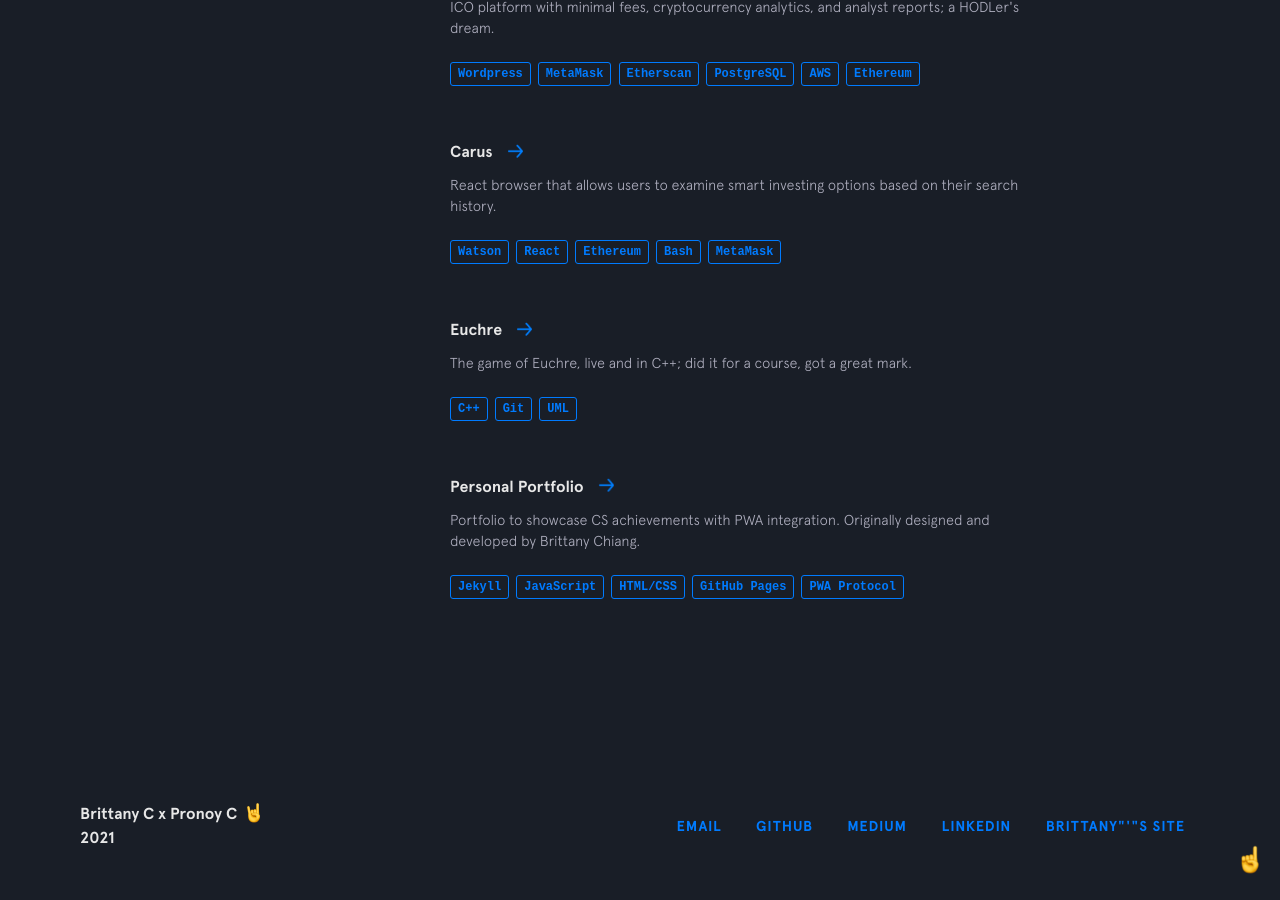
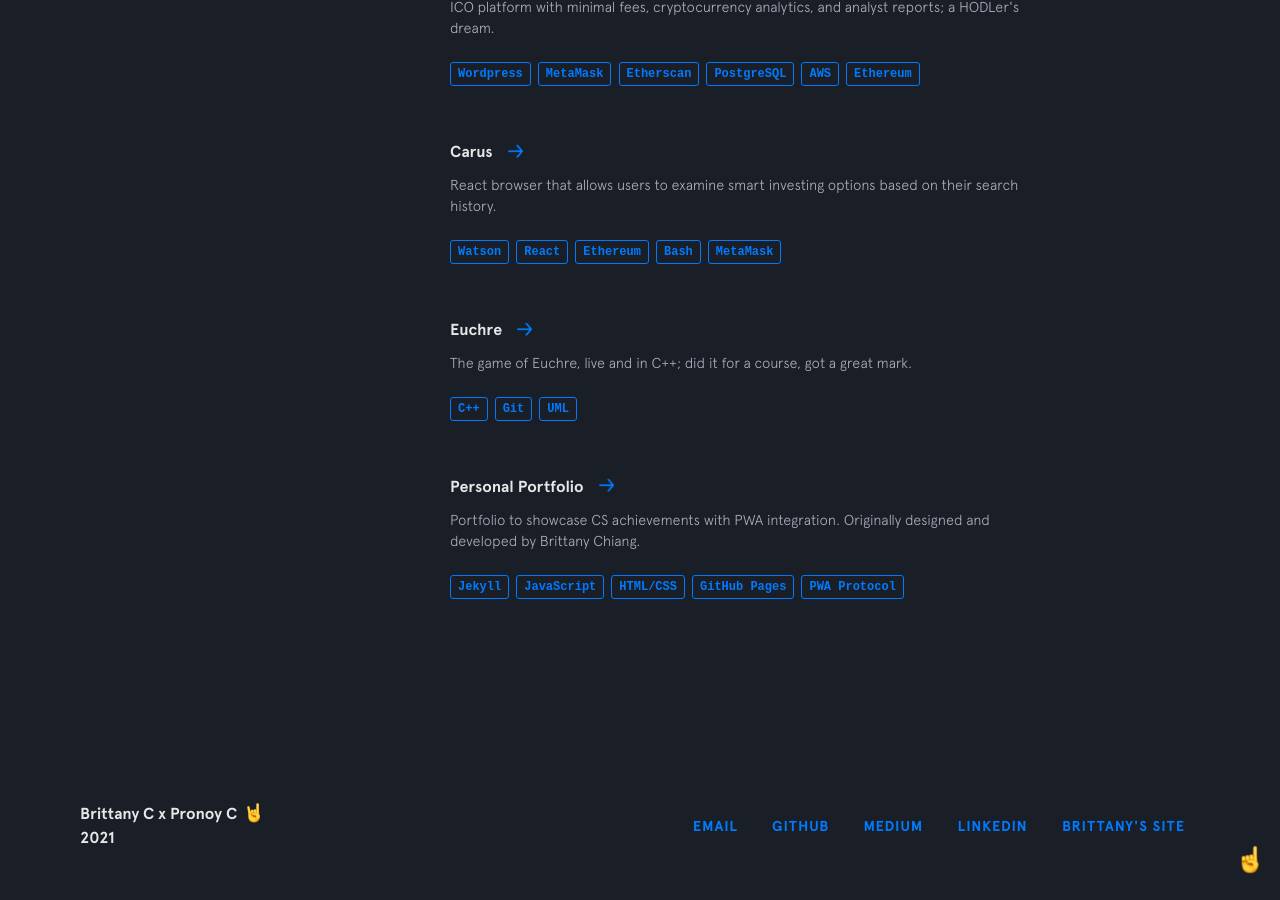
Before and after one commit to PronoyC/pronoyc.github.io, a Jekyll site: the page built from index.html, in a window 1280 px wide and 900 px high, scrolled down 3607 px. Built offline with Jekyll 4.4.1, drawn with Linux system fonts in a browser that asks for light colours; nearby versions of some CDN libraries.

```diff
--- a/_config.yml
+++ b/_config.yml
@@ -17,7 +17,7 @@ social:
     url: https://medium.com/@pronoyc
   - title: linkedin
     url: https://www.linkedin.com/in/pronoyc/
-  - title: brittany"'"s site
+  - title: brittany's site
     url: https://bchiang7.github.io/
 
 # Build settings
```
